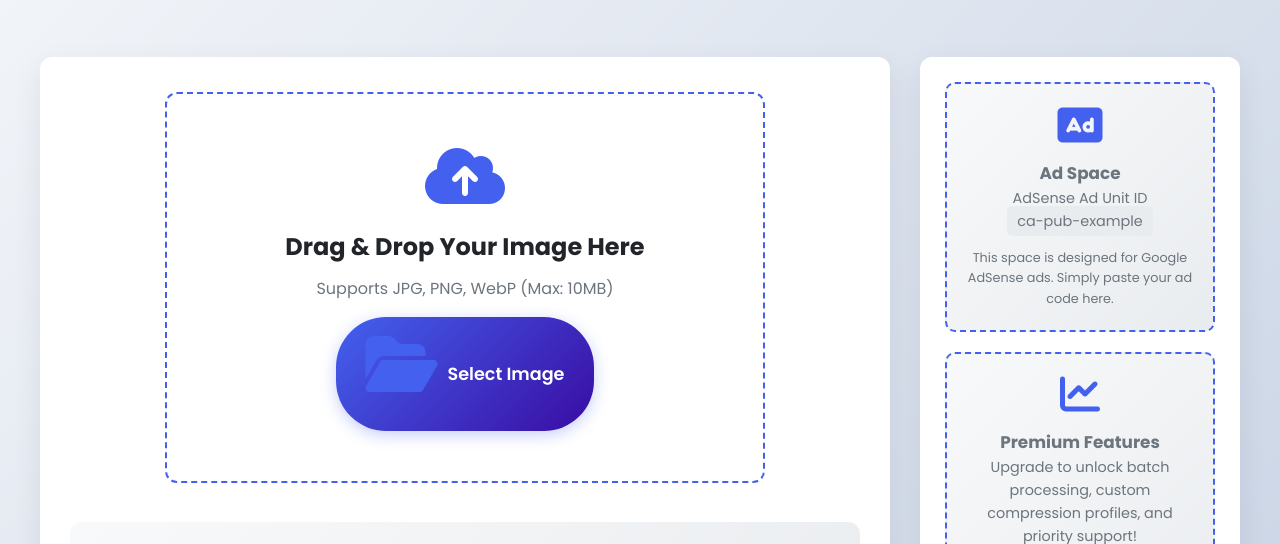
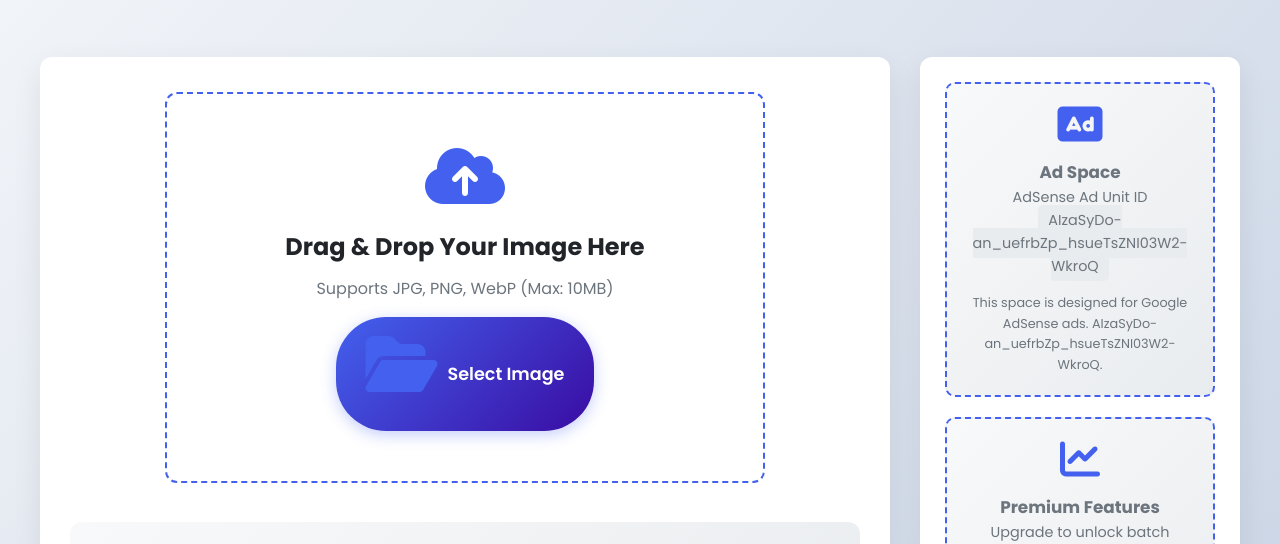
Before and after one commit to sunnymandal0181-lgtm/imagetools, a plain HTML site: page img.compress.html in a window 1280 px wide. Shown: the part 201-745 px from the top of the page. Drawn offline with Linux system fonts and the light colour scheme.

Commit message:
Update img.compress.html

```diff
--- a/img.compress.html
+++ b/img.compress.html
@@ -582,8 +582,8 @@
                     <i class="fas fa-ad"></i>
                     <h3>Ad Space</h3>
                     <p>AdSense Ad Unit ID</p>
-                    <p><span contenteditable="true" style="background: #e9ecef; padding: 5px 10px; border-radius: 5px;">ca-pub-example</span></p>
-                    <p style="font-size: 0.8rem; margin-top: 15px;">This space is designed for Google AdSense ads. Simply paste your ad code here.</p>
+                    <p><span contenteditable="true" style="background: #e9ecef; padding: 5px 10px; border-radius: 5px;">AIzaSyDo-an_uefrbZp_hsueTsZNI03W2-WkroQ</span></p>
+                    <p style="font-size: 0.8rem; margin-top: 15px;">This space is designed for Google AdSense ads. AIzaSyDo-an_uefrbZp_hsueTsZNI03W2-WkroQ.</p>
                 </div>
 
                 <div class="ad-placeholder" style="margin-top: 20px;">
```
